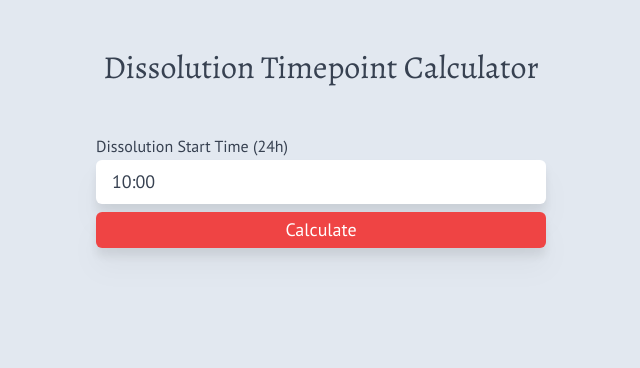
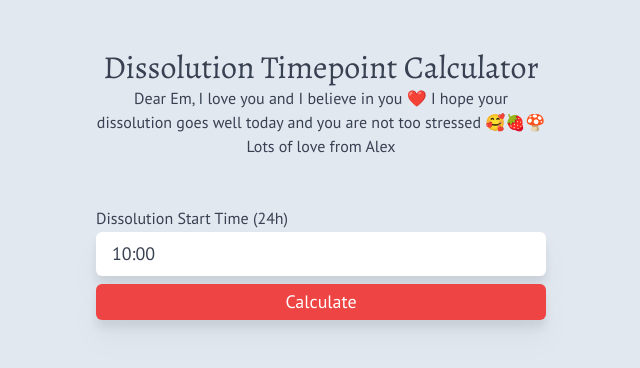
Before and after one commit to alex-gale/dissolution-timepoints, a React (Create React App) app: page / in a window 1280 px wide. Shown: the top 368 px of the page, without its empty margins (319-959 px from the left). Built offline with nearby package versions, Linux system fonts and the light colour scheme; the HTML template or start-up script is replaced by a standard one.

Commit message:
Add fun message

```diff
--- a/src/App.jsx
+++ b/src/App.jsx
@@ -46,6 +46,9 @@ const App = () => {
       <div className='w-full max-w-[450px]'>
         <h1 className='mt-5 text-[6vw] sm:text-[2em] font-title text-center'>Dissolution Timepoint Calculator</h1>
 
+        <p className='text-center'>Dear Em, I love you and I believe in you ❤️ I hope your dissolution goes well today and you are not too stressed 🥰🍓🍄</p>
+        <p className='text-center'>Lots of love from Alex</p>
+
         {/* input zone */}
         <form
           className='flex flex-col mt-5 w-full'
```
